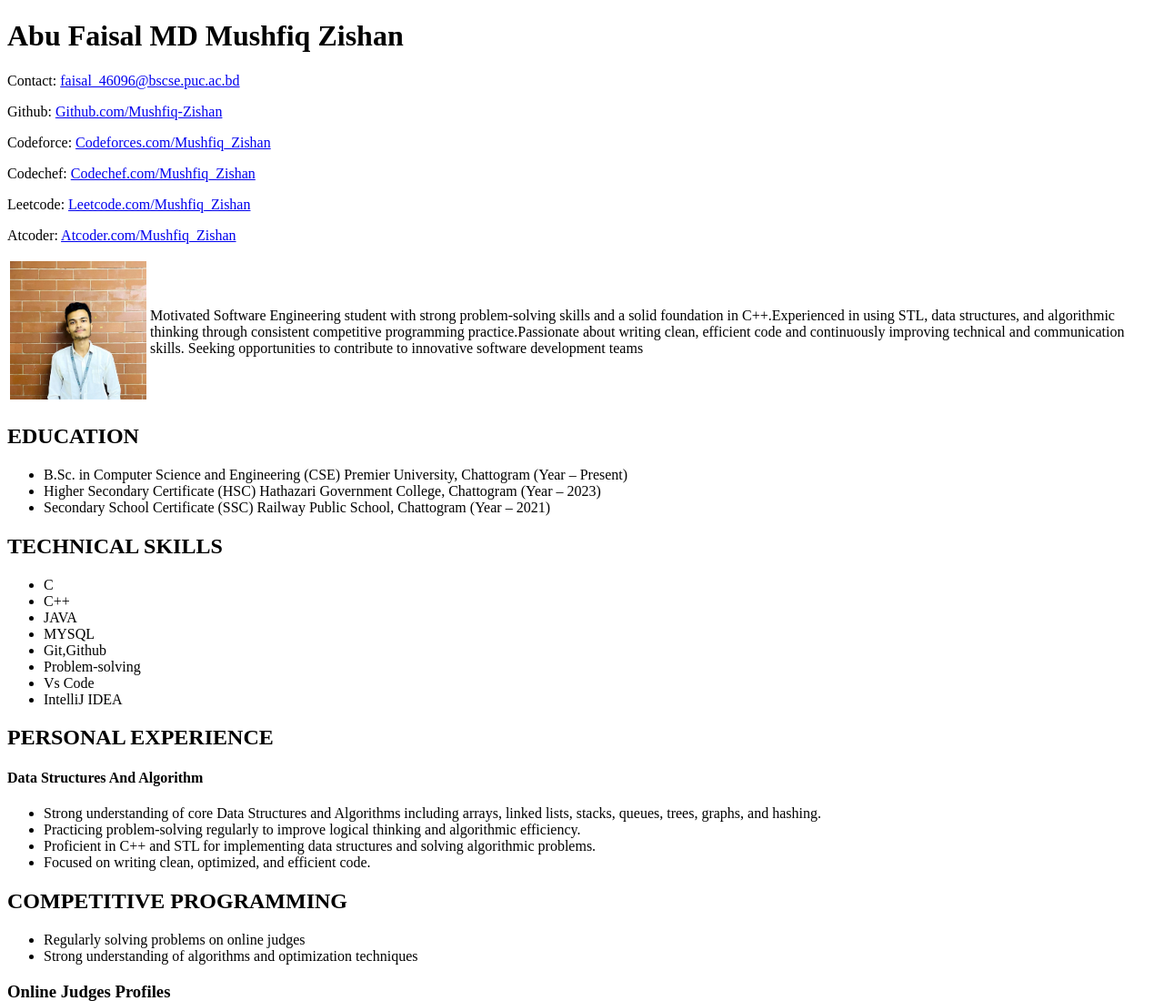
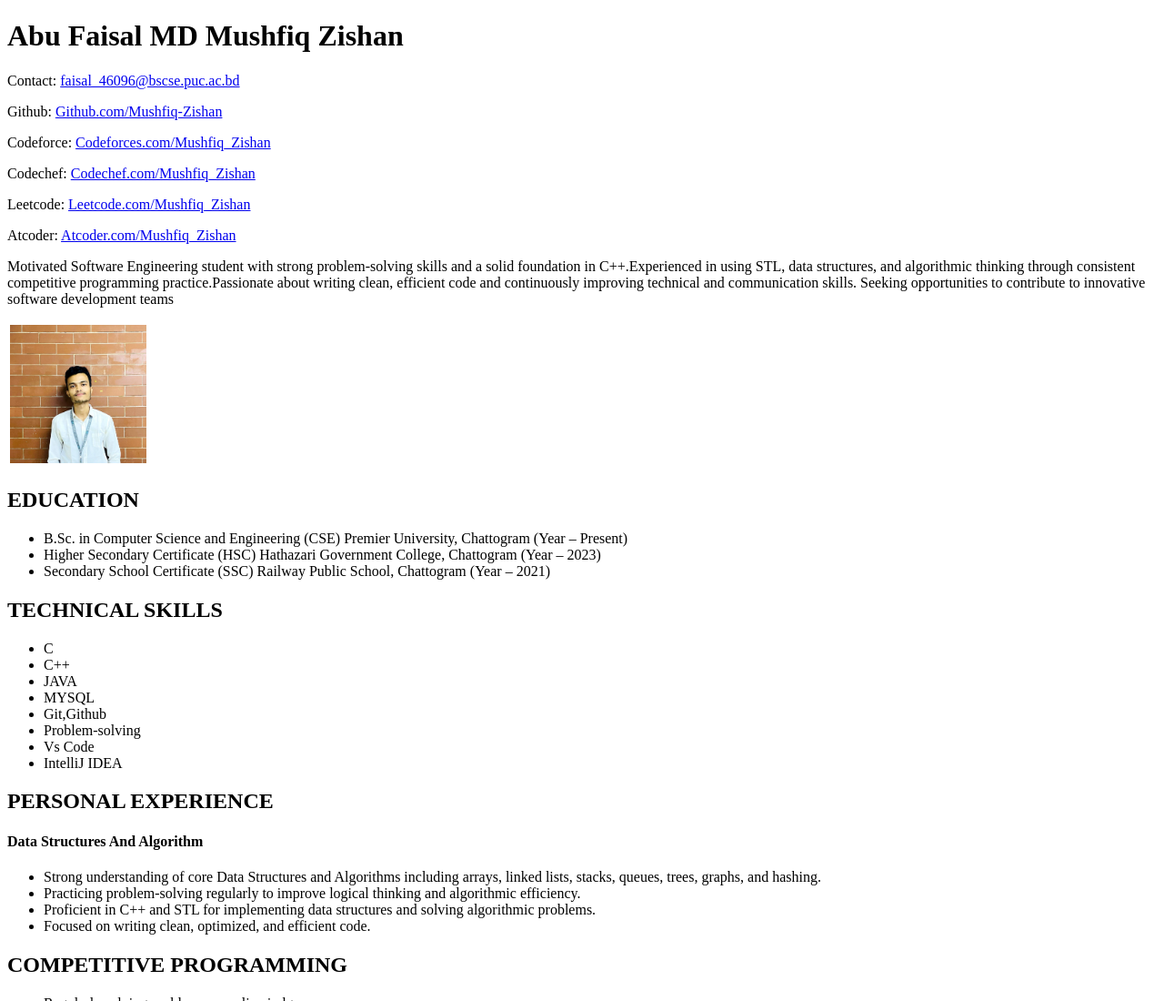
Before and after one commit to Mushfiq-Zishan/CV1096, a plain HTML site: page index.html in a window 1280 px wide. Shown: the top 1100 px of the page at 91% size. Drawn offline with Linux system fonts and the light colour scheme.

Commit message:
Update index.html

```diff
--- a/index.html
+++ b/index.html
@@ -51,7 +51,7 @@
                 style="width: 150px"
               />
             </td>
-            <td>
+            <p>
               Motivated Software Engineering student with strong problem-solving
               skills and a solid foundation in C++.Experienced in using STL,
               data structures, and algorithmic thinking through consistent
@@ -59,7 +59,7 @@
               efficient code and continuously improving technical and
               communication skills. Seeking opportunities to contribute to
               innovative software development teams
-            </td>
+            </p>
           </tr>
         </table>
         <section>
```
